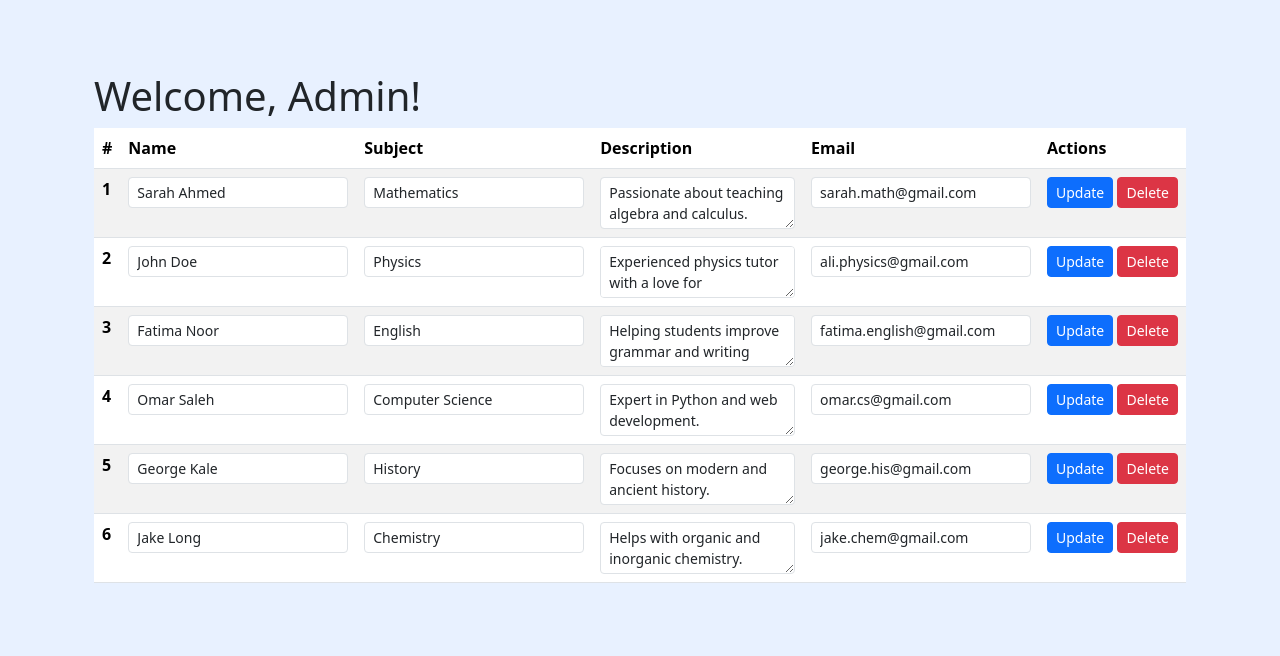
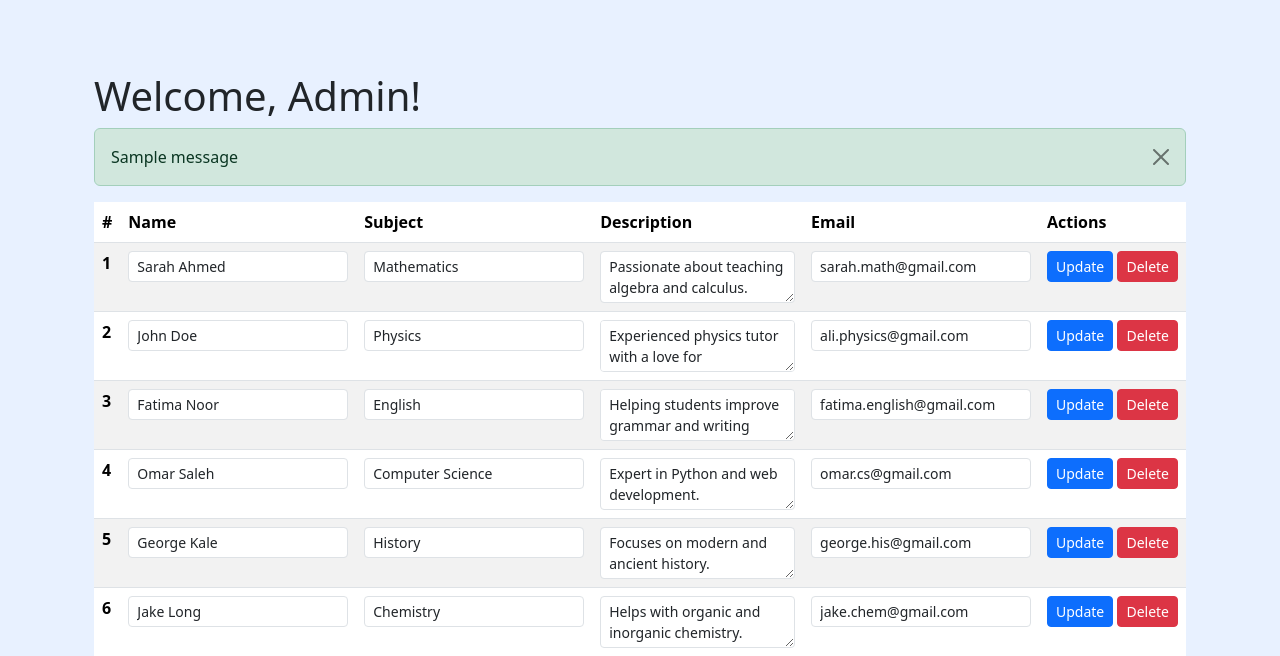
Before and after one commit to znbv/PeerWise, a Django app: page /adminaccess/ in a window 1280 px wide. Shown: the part 66-722 px from the top of the page. Run offline with Django 5.2, Linux system fonts and the light colour scheme; data comes from the database, SQL or seed files in the repository; both versions use the stored data as it was after the commit; one stand-in notice (Sample message) is shown.

Commit message:
Added success messages on update and delete in admin_dashboard

```diff
--- a/miniapp/views.py
+++ b/miniapp/views.py
@@ -4,6 +4,8 @@ from django.views.generic.list import ListView
 from django.views.generic.edit import CreateView
 from .models import Tutor, StudentRequest, Feedback
 from .forms import TutorUpdateForm, StudentRequestForm, StudentFeedbackForm
+from django.contrib import messages
+
 # Create your views here.
 
 def thankyou(request):
@@ -67,10 +69,12 @@ def update_delete_tutor(request, pk):
 
         if action == "Update" and form.is_valid():
             form.save()
-            return redirect("tutors")
+            messages.success(request, "Tutor information updated successfully!" )
+            return redirect("tutorlistadmin")
 
         elif action == "Delete":
             tutor.delete()
-            return redirect("tutors")
+            messages.success(request, "Tutor deleted successfully!")
+            return redirect("tutorlistadmin")
 
-    return render(request, "admin_dashboard.html", {"form": form, "tutors": Tutor.objects.all()})
+    return render(request,"admin_dashboard.html", {"form": form, "tutorlistadmin": Tutor.objects.all()},)
--- a/templates/admin_dashboard.html
+++ b/templates/admin_dashboard.html
@@ -4,6 +4,15 @@
 
 <div class="container mt-5">
   <h1 class="mb-2">Welcome, Admin!</h1>
+
+   {% if messages %}
+        {% for message in messages %}
+          <div class="alert alert-{{ message.tags }} alert-dismissible fade show" role="alert">
+            {{ message }}
+            <button type="button" class="btn-close" data-bs-dismiss="alert"></button>
+          </div>
+        {% endfor %}
+   {% endif %}
 
   <table class="table table-striped">
     <thead>
```
Also changed, not shown: db.sqlite3.
